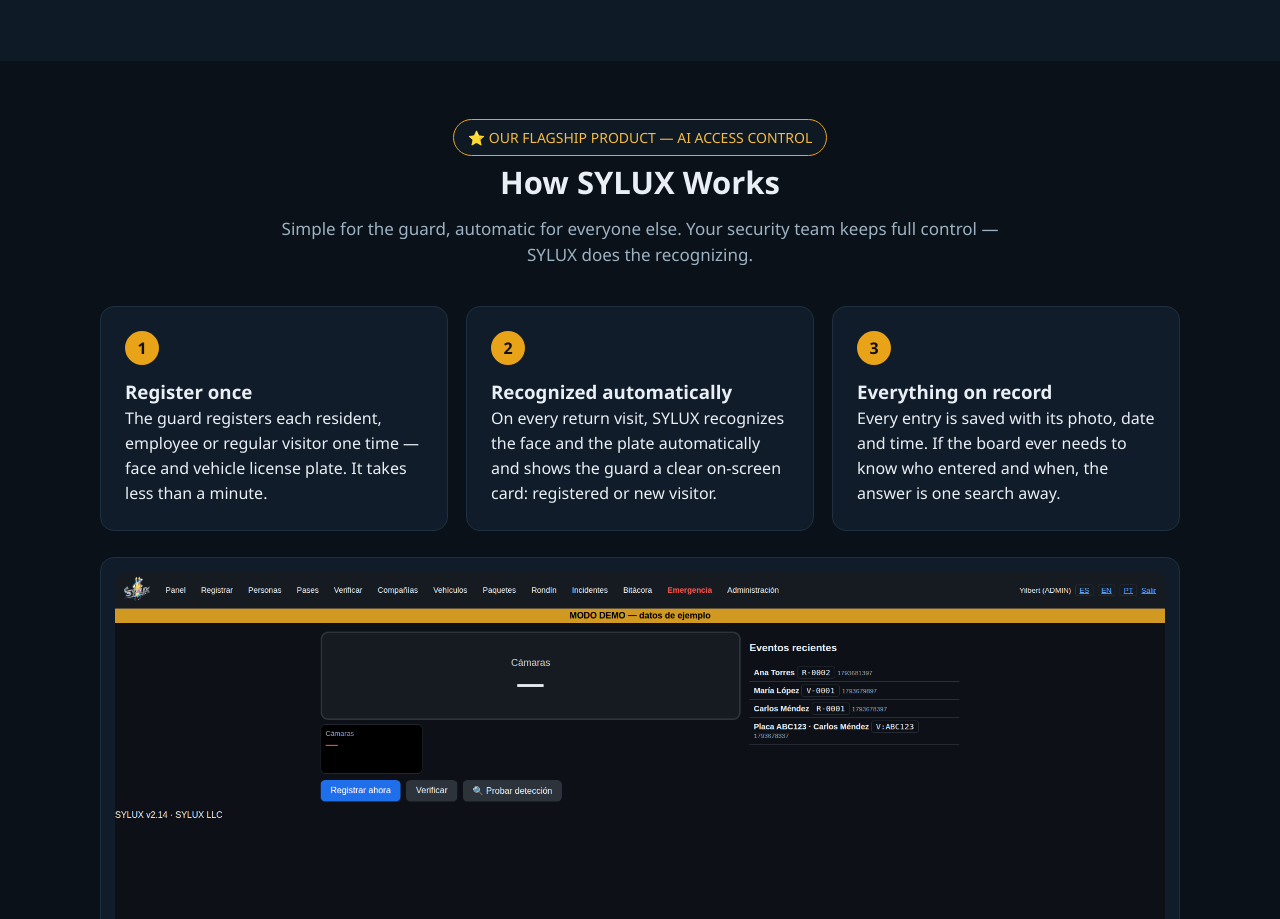
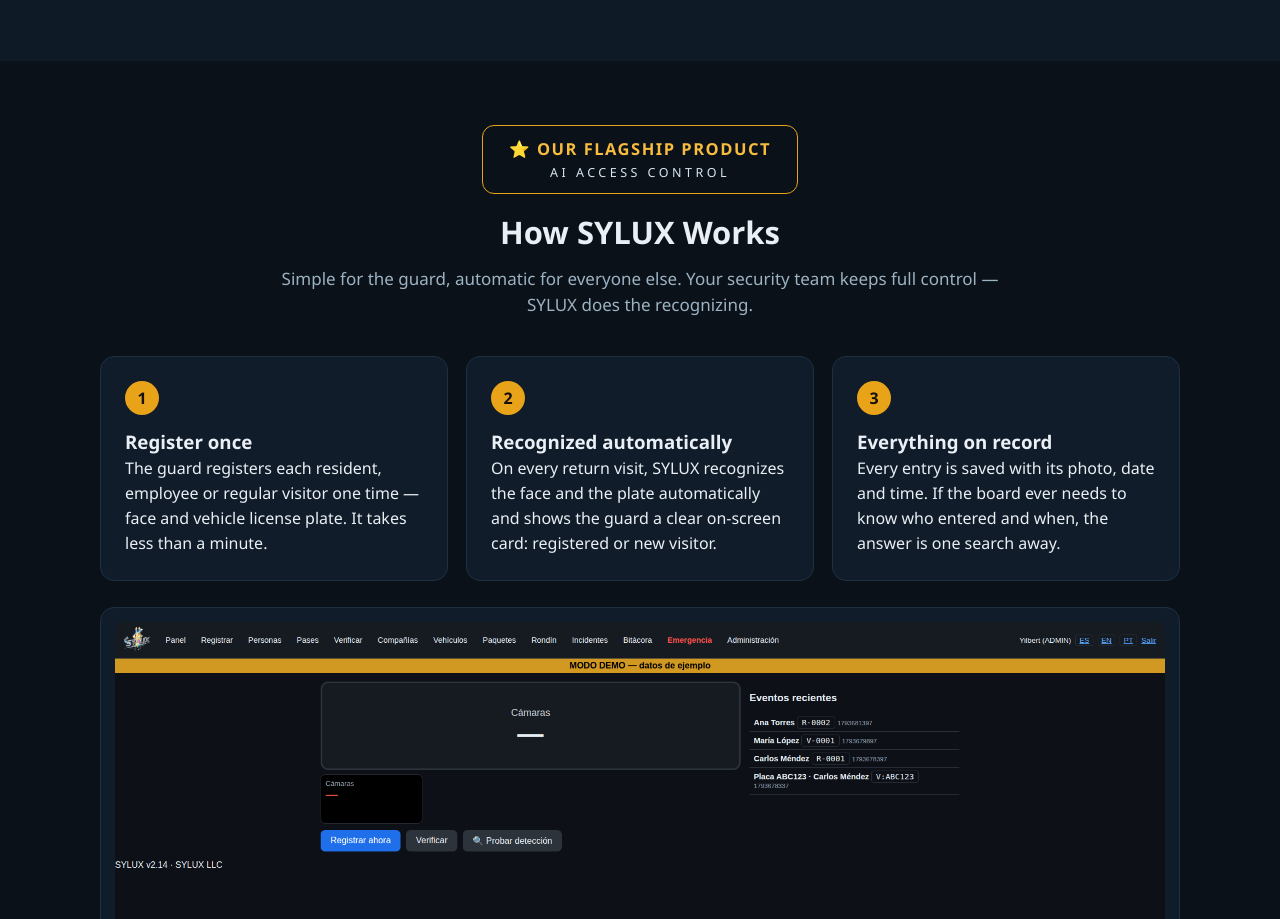
Before and after one commit to yilbertpr87/sylux, a plain HTML site: page index.html in a window 1280 px wide. Shown: the part 2609-3528 px from the top of the page. Drawn offline with Linux system fonts and the light colour scheme.

Commit message:
Web: titulo de producto estrella rediseñado (caja de dos lineas, sin corte en movil)

```diff
--- a/index.html
+++ b/index.html
@@ -76,7 +76,10 @@ nav a.nl:hover{color:var(--gold2)}
 .hero p.sub{font-size:19px;color:#cfe0ee;max-width:720px;margin:0 auto 28px}
 .cta-row{display:flex;gap:14px;justify-content:center;flex-wrap:wrap;margin-bottom:30px}
 .badges{display:flex;gap:10px;justify-content:center;flex-wrap:wrap}
-.badge{border:1px solid var(--line);background:rgba(16,28,41,.75);padding:8px 14px;border-radius:999px;font-size:14px;color:#d7e5f0}
+.badge{display:inline-block;border:1px solid var(--line);background:rgba(16,28,41,.75);padding:8px 14px;border-radius:999px;font-size:14px;color:#d7e5f0}
+.flagtitle{display:inline-block;border:1.5px solid var(--gold);border-radius:12px;padding:12px 26px 10px;text-align:center;max-width:100%}
+.flagtitle .l1{display:block;font-weight:800;letter-spacing:1.5px;font-size:16.5px;color:var(--gold2);line-height:1.35}
+.flagtitle .l2{display:block;font-size:12.5px;letter-spacing:3.5px;color:#d7e5f0;margin-top:3px}
 section{padding:64px 0}
 section.alt{background:var(--bg2)}
 h2{font-size:31px;margin-bottom:10px;text-align:center}
@@ -199,7 +202,7 @@ footer .disc{max-width:820px;margin:0 auto 14px;font-size:13px}
 
 <section id="how">
  <div class="wrap">
-  <p style="text-align:center;margin-bottom:8px"><span class="badge" style="border-color:var(--gold);color:var(--gold2)" data-en="⭐ OUR FLAGSHIP PRODUCT — AI ACCESS CONTROL" data-es="⭐ NUESTRO PRODUCTO ESTRELLA — CONTROL DE ACCESO CON IA">⭐ OUR FLAGSHIP PRODUCT — AI ACCESS CONTROL</span></p>
+  <p style="text-align:center;margin-bottom:14px"><span class="flagtitle"><span class="l1" data-en="⭐ OUR FLAGSHIP PRODUCT" data-es="⭐ NUESTRO PRODUCTO ESTRELLA">⭐ OUR FLAGSHIP PRODUCT</span><span class="l2" data-en="AI ACCESS CONTROL" data-es="CONTROL DE ACCESO CON IA">AI ACCESS CONTROL</span></span></p>
   <h2 data-en="How SYLUX Works" data-es="Cómo funciona SYLUX">How SYLUX Works</h2>
   <p class="lead" data-en="Simple for the guard, automatic for everyone else. Your security team keeps full control — SYLUX does the recognizing." data-es="Simple para el guardia, automático para todos los demás. Su equipo de seguridad mantiene el control total — SYLUX se encarga de reconocer.">Simple for the guard, automatic for everyone else. Your security team keeps full control — SYLUX does the recognizing.</p>
   <div class="steps">
```
